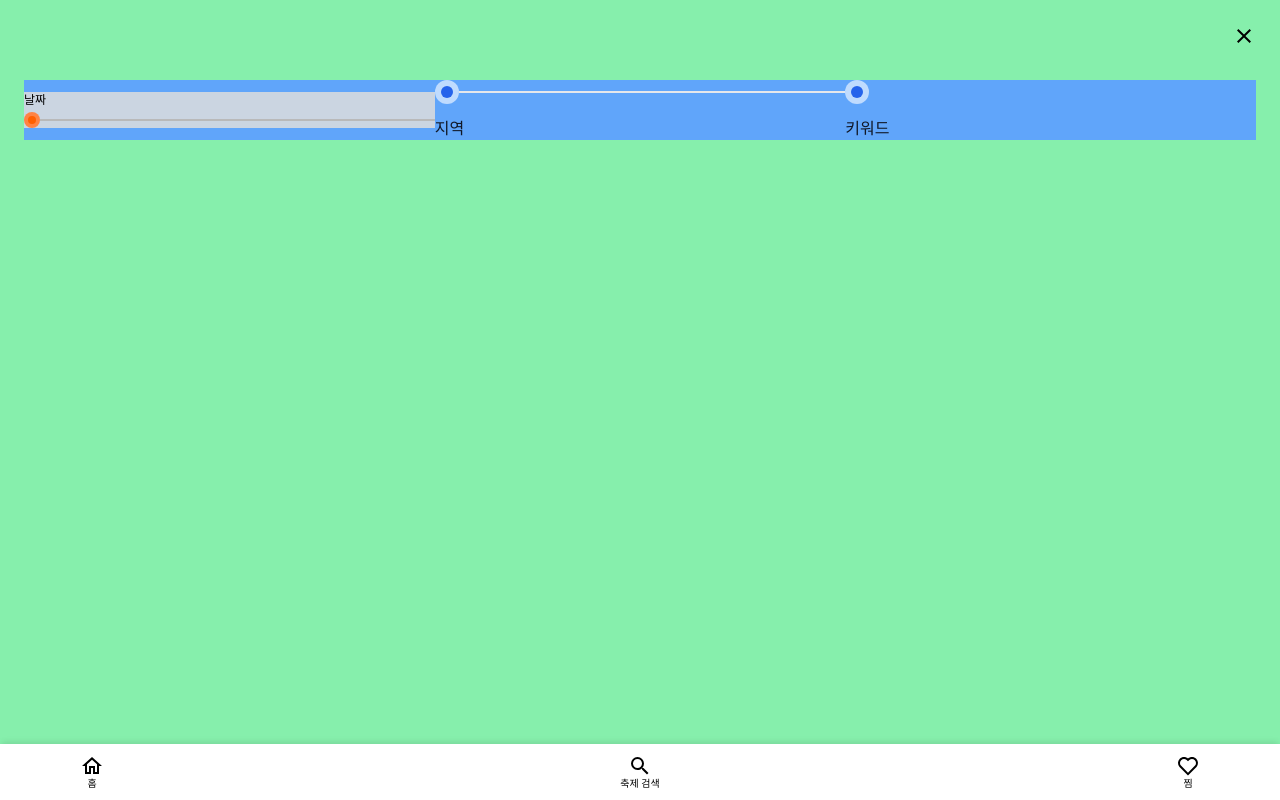
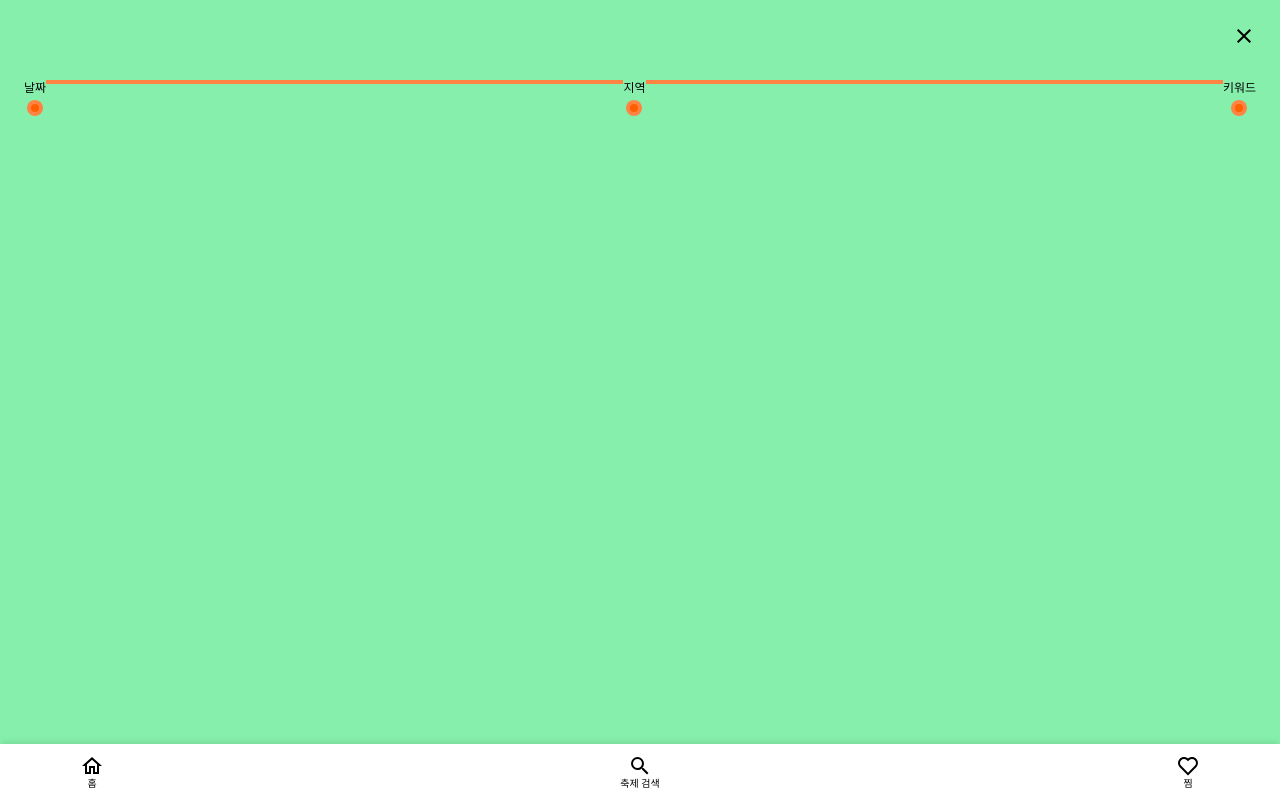
Before and after one commit to wilderif/React_API_Practice, a React (Vite) app: page /search in a window 1280 px wide. Built offline with nearby package versions, Linux system fonts and the light colour scheme.

Commit message:
feat: Implement useFetchFestivals and useWishList custom hooks
- Created useFetchFestivals hook for fetching festival data with pagination and infinite scroll support
- Created useWishList hook for managing and retrieving user's wish list items

```diff
--- a/src/components/FestivalCardList.jsx
+++ b/src/components/FestivalCardList.jsx
@@ -1,54 +1,32 @@
-import { useState, useEffect, useRef, useCallback } from "react";
+import { useRef, useCallback } from "react";
+import { useFetchFestivals } from "../hooks/useFetchFestivals";
 import FestivalCard from "./FestivalCard";
-import { fetchFestivals } from "../api/festivalApi";
 
 const FestivalCardList = ({ eventStartDate, areaCode }) => {
-  const [festivals, setFestivals] = useState([]); // 축제 데이터 상태
-  const [page, setPage] = useState(1); // 현재 페이지 번호
-  const [loading, setLoading] = useState(false); // 데이터 로딩 상태
-  const [hasMore, setHasMore] = useState(true); // 추가 데이터가 있는지 여부
-  const observer = useRef(); // Intersection Observer 참조
+  const { festivals, loading, hasMore, setPage } = useFetchFestivals(
+    eventStartDate,
+    areaCode,
+  );
 
-  // // API에서 축제 데이터 가져오기
-  // const loadFestivals = async (page) => {
-  //   setLoading(true);
-  //   const newFestivals = await fetchFestivals(
-  //     eventStartDate,
-  //     areaCode,
-  //     10,
-  //     page,
-  //   );
-  //   console.log(newFestivals);
-  //   setFestivals((prevFestivals) => [...prevFestivals, ...newFestivals]);
-  //   setHasMore(newFestivals.length > 0); // 추가 데이터가 있는지 확인
-  //   setLoading(false);
-  // };
-
-  // // 컴포넌트가 처음 렌더링될 때, 그리고 페이지가 변경될 때 API 호출
-  // useEffect(() => {
-  //   loadFestivals(page);
-  // }, [page]);
-
-  // // Intersection Observer를 사용해 스크롤이 하단에 도달했는지 감지
-  // const lastFestivalElementRef = useCallback(
-  //   (node) => {
-  //     if (loading) return;
-  //     if (observer.current) observer.current.disconnect();
-  //     observer.current = new IntersectionObserver((entries) => {
-  //       if (entries[0].isIntersecting && hasMore) {
-  //         setPage((prevPage) => prevPage + 1); // 페이지 번호 증가
-  //       }
-  //     });
-  //     if (node) observer.current.observe(node);
-  //   },
-  //   [loading, hasMore],
-  // );
+  const observer = useRef();
+  const lastFestivalElementRef = useCallback(
+    (node) => {
+      if (loading) return;
+      if (observer.current) observer.current.disconnect();
+      observer.current = new IntersectionObserver((entries) => {
+        if (entries[0].isIntersecting && hasMore) {
+          setPage((prevPage) => prevPage + 1);
+        }
+      });
+      if (node) observer.current.observe(node);
+    },
+    [loading, hasMore],
+  );
 
   return (
     <>
-      {/* {festivals.map((festival, index) => {
+      {festivals.map((festival, index) => {
         if (festivals.length === index + 1) {
-          // 마지막 축제 요소에 ref 추가
           return (
             <FestivalCard
               ref={lastFestivalElementRef}
@@ -60,7 +38,7 @@ const FestivalCardList = ({ eventStartDate, areaCode }) => {
           return <FestivalCard key={festival.contentid} festival={festival} />;
         }
       })}
-      {loading && <p>Loading...</p>} */}
+      {loading && <p>Loading...</p>}
     </>
   );
 };
--- a/src/constans/ApiBaseUrl.js
+++ b/src/constans/ApiBaseUrl.js
@@ -10,7 +10,3 @@ export const baseUrlFestivalApi =
 
 // 축제 조회
 // https://apis.data.go.kr/B551011/KorService1/searchFestival1?MobileOS=AND&MobileApp=MyFestivalApp&_type=json&serviceKey=w46AZlVErDcysi%2FDs9cpC05M%2F96viVtoZdVutHKKJiK%2BfU9pYBQ%2BdgHFAuQXx2lgQ%2B6au3AVDdUJZJdpyR1v9w%3D%3D&eventStartDate=20241004
-
-// https://apis.data.go.kr/B551011/KorService1/searchFestival1?MobileOS=AND&MobileApp=MyFestivalApp&_type=json&eventStartDate=20241004&numOfRows=10&pageNo=1&serviceKey=w46AZlVErDcysi%252FDs9cpC05M%252F96viVtoZdVutHKKJiK%252BfU9pYBQ%252BdgHFAuQXx2lgQ%252B6au3AVDdUJZJdpyR1v9w%253D%253D
-
-// https://apis.data.go.kr/B551011/KorService1/searchFestival1?MobileOS=AND&MobileApp=MyFestivalApp&_type=json&eventStartDate=20241004&areaCode=&numOfRows=10&pageNo=1&serviceKey=w46AZlVErDcysi%252FDs9cpC05M%252F96viVtoZdVutHKKJiK%252BfU9pYBQ%252BdgHFAuQXx2lgQ%252B6au3AVDdUJZJdpyR1v9w%253D%253D
--- a/src/features/Search/components/ProgressIndicator.jsx
+++ b/src/features/Search/components/ProgressIndicator.jsx
@@ -1,8 +1,44 @@
 const ProgressIndicator = ({ progress }) => {
   return (
-    <div className="mt-20 flex w-full justify-center bg-blue-400">
-      <ol class="flex w-full items-center">
-        <li class="relative w-full bg-slate-300">
+    // <div className="mt-20 flex w-full justify-center bg-blue-400">
+    //   <ol class="flex w-full items-center">
+    //     <li class="relative w-full bg-slate-300">
+    //       <div class="mb-1">
+    //         <h3 class="text-xs dark:text-white">날짜</h3>
+    //       </div>
+    // <div class="flex items-center">
+    //   <div class="z-10 flex h-4 w-4 shrink-0 items-center justify-center rounded-full bg-brand-primary ring-0 ring-white">
+    //     <span class="flex h-2 w-2 rounded-full bg-brand-point"></span>
+    //   </div>
+    //         <div class="flex h-1 w-full bg-achromatic-light"></div>
+    //       </div>
+    //     </li>
+    //     <li class="relative w-full bg-slate-300">
+    //       <div class="mb-1">
+    //         <h3 class="text-xs dark:text-white">지역</h3>
+    //       </div>
+    //       <div class="flex items-center">
+    //         <div class="z-10 flex h-4 w-4 shrink-0 items-center justify-center rounded-full bg-brand-primary ring-0 ring-white">
+    //           <span class="flex h-2 w-2 rounded-full bg-brand-point"></span>
+    //         </div>
+    //         <div class="flex h-1 w-full bg-achromatic-light"></div>
+    //       </div>
+    //     </li>
+    //     <li class="relative w-full bg-slate-300">
+    //       <div class="mb-1">
+    //         <h3 class="text-xs dark:text-white">키워드</h3>
+    //       </div>
+    //       <div class="flex items-center">
+    //         <div class="z-10 flex h-4 w-4 shrink-0 items-center justify-center rounded-full bg-brand-primary ring-0 ring-white">
+    //           <span class="flex h-2 w-2 rounded-full bg-brand-point"></span>
+    //         </div>
+    //       </div>
+    //     </li>
+    //   </ol>
+    // </div>
+
+    <div className="mt-20 flex w-full justify-between">
+      <div className="flex flex-col items-center">
         <div class="mb-1">
           <h3 class="text-xs dark:text-white">날짜</h3>
         </div>
@@ -10,31 +46,32 @@ const ProgressIndicator = ({ progress }) => {
           <div class="z-10 flex h-4 w-4 shrink-0 items-center justify-center rounded-full bg-brand-primary ring-0 ring-white">
             <span class="flex h-2 w-2 rounded-full bg-brand-point"></span>
           </div>
-            <div class="flex h-0.5 w-full bg-achromatic-light"></div>
-          </div>
-        </li>
-        <li class="relative w-full">
-          <div class="flex items-center">
-            <div class="z-10 flex h-6 w-6 shrink-0 items-center justify-center rounded-full bg-blue-200 ring-0 ring-white">
-              <span class="flex h-3 w-3 rounded-full bg-blue-600"></span>
-            </div>
-            <div class="flex h-0.5 w-full bg-gray-200 dark:bg-gray-700"></div>
-          </div>
-          <div class="mt-3">
-            <h3 class="font-medium text-gray-900 dark:text-white">지역</h3>
-          </div>
-        </li>
-        <li class="relative w-full">
-          <div class="flex items-center">
-            <div class="z-10 flex h-6 w-6 shrink-0 items-center justify-center rounded-full bg-blue-200 ring-0 ring-white">
-              <span class="flex h-3 w-3 rounded-full bg-blue-600"></span>
         </div>
       </div>
-          <div class="mt-3">
-            <h3 class="font-medium text-gray-900 dark:text-white">키워드</h3>
+      <div className="h-1 flex-grow bg-brand-primary"></div>
+      {/* 첫 번째 원과 두 번째 원 사이의 선 */}
+      <div className="flex flex-col items-center">
+        <div class="mb-1">
+          <h3 class="text-xs dark:text-white">지역</h3>
         </div>
-        </li>
-      </ol>
+        <div class="flex items-center">
+          <div class="z-10 flex h-4 w-4 shrink-0 items-center justify-center rounded-full bg-brand-primary ring-0 ring-white">
+            <span class="flex h-2 w-2 rounded-full bg-brand-point"></span>
+          </div>
+        </div>
+      </div>
+      {/* 첫 번째 원과 두 번째 원 사이의 선 */}
+      <div className="h-1 flex-grow bg-brand-primary"></div>
+      <div className="flex flex-col items-center">
+        <div class="mb-1">
+          <h3 class="text-xs dark:text-white">키워드</h3>
+        </div>
+        <div class="flex items-center">
+          <div class="z-10 flex h-4 w-4 shrink-0 items-center justify-center rounded-full bg-brand-primary ring-0 ring-white">
+            <span class="flex h-2 w-2 rounded-full bg-brand-point"></span>
+          </div>
+        </div>
+      </div>
     </div>
   );
 };
--- /dev/null
+++ b/src/hooks/useFetchFestivals.js
@@ -0,0 +1,28 @@
+import { useState, useEffect } from "react";
+import { fetchFestivals } from "../api/festivalApi";
+
+export const useFetchFestivals = (eventStartDate, areaCode) => {
+  const [festivals, setFestivals] = useState([]);
+  const [page, setPage] = useState(1);
+  const [loading, setLoading] = useState(false);
+  const [hasMore, setHasMore] = useState(true);
+
+  useEffect(() => {
+    const loadFestivals = async () => {
+      setLoading(true);
+      const newFestivals = await fetchFestivals(
+        eventStartDate,
+        areaCode,
+        10,
+        page,
+      );
+      setFestivals((prevFestivals) => [...prevFestivals, ...newFestivals]);
+      setHasMore(newFestivals.length > 0);
+      setLoading(false);
+    };
+
+    loadFestivals();
+  }, [eventStartDate, areaCode, page]);
+
+  return { festivals, loading, hasMore, setPage };
+};
--- /dev/null
+++ b/src/hooks/useWishList.js
@@ -0,0 +1,12 @@
+import { useState, useEffect } from "react";
+
+export const useWishList = () => {
+  const [wishList, setWishList] = useState([]);
+
+  useEffect(() => {
+    const storedWishList = JSON.parse(localStorage.getItem("wishList")) || [];
+    setWishList(storedWishList);
+  }, []);
+
+  return { wishList };
+};
```
Lines whose indentation alone changed are shown as unchanged.
